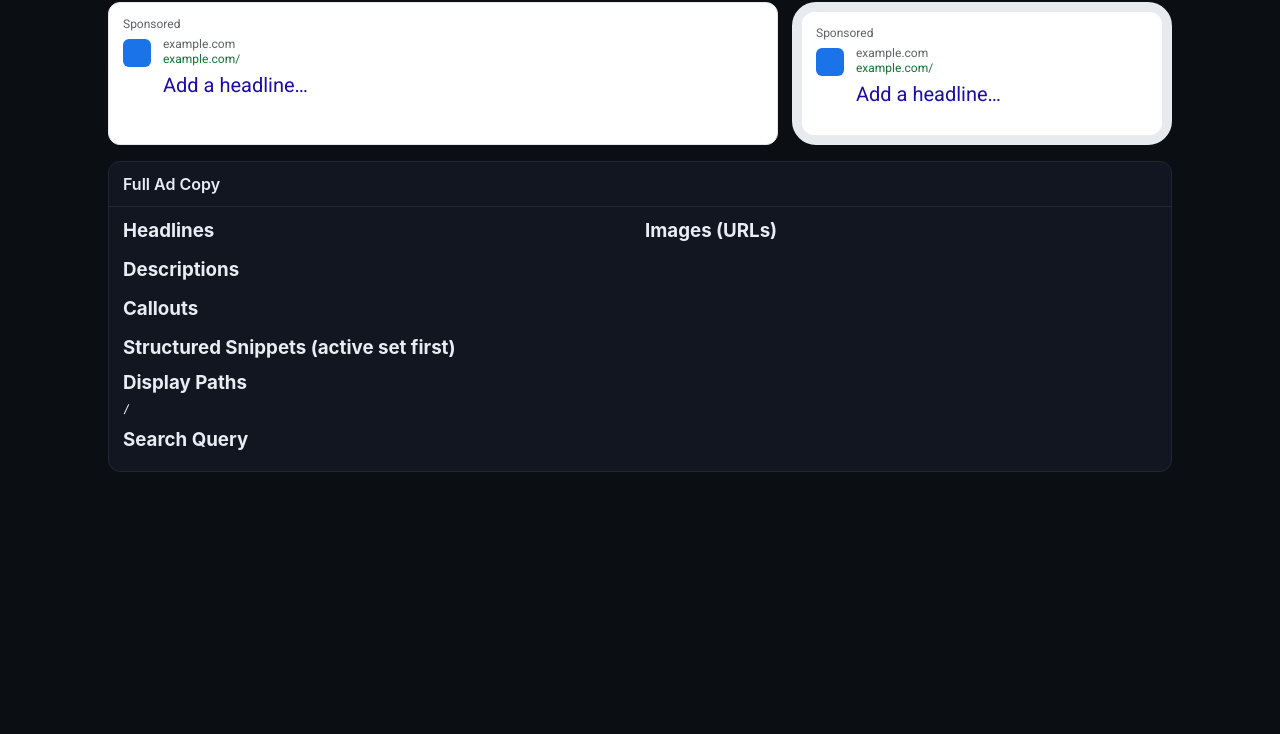
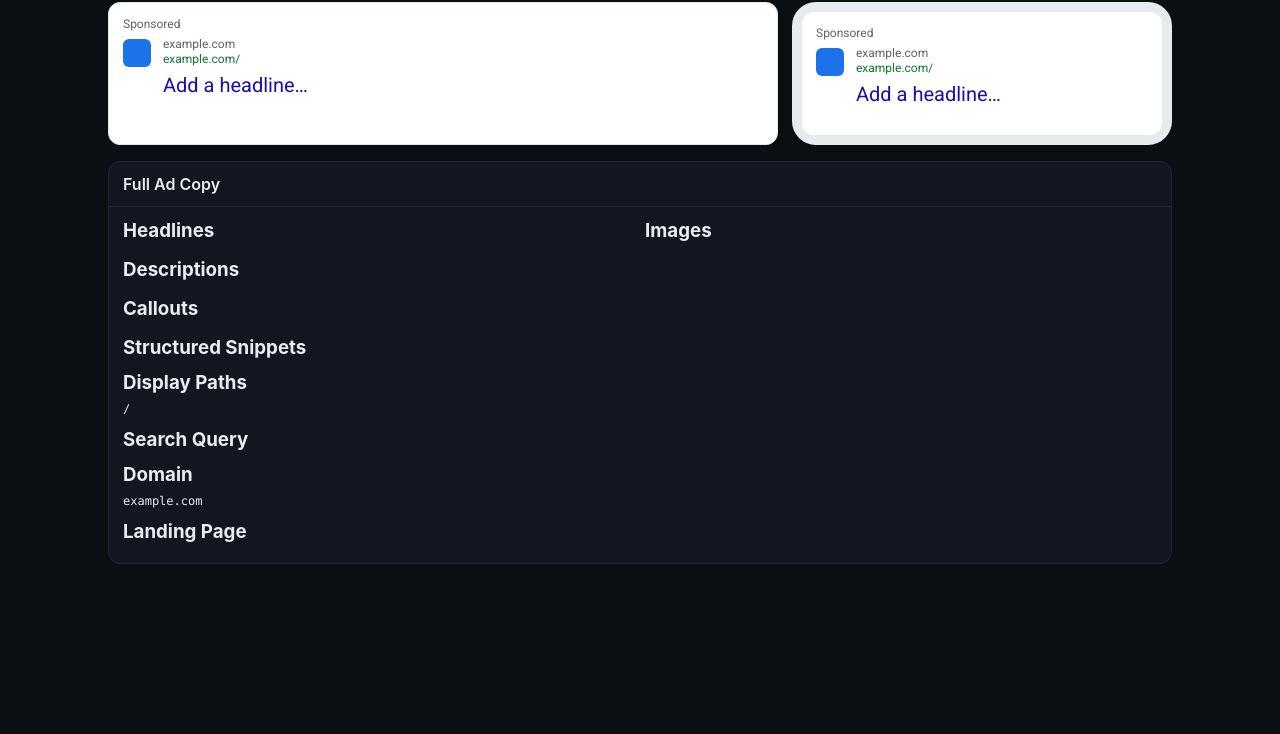
Before and after one commit to the-herald/sample-tool, a plain HTML site: page preview.html in a window 1280 px wide. Shown: the part 66-800 px from the top of the page. Drawn offline with Linux system fonts and the light colour scheme.

Commit message:
Update preview.html

```diff
--- a/preview.html
+++ b/preview.html
@@ -9,10 +9,7 @@
 <link rel="preconnect" href="https://fonts.gstatic.com" crossorigin>
 <link href="https://fonts.googleapis.com/css2?family=Roboto:wght@400;500;700&display=swap" rel="stylesheet">
 <style>
-  :root{
-    --bg:#0b0e13; --panel:#121621; --line:#202635;
-    --text:#e8ecf3; --muted:#9aa3b7; --brand:#6DBE45;
-  }
+  :root{ --bg:#0b0e13; --panel:#121621; --line:#202635; --text:#e8ecf3; --muted:#9aa3b7; --brand:#6DBE45; }
   [data-theme="light"]{ --bg:#f6f7fb; --panel:#ffffff; --line:#e7e9f2; --text:#0f1422; --muted:#56607a; --brand:#2f8d19; }
   [data-theme="cyberpunk"]{ --bg:#0a0c12; --panel:#0e1220; --line:#23283b; --text:#e6f7ff; --muted:#7bd4ff; --brand:#ff2bd6; }
 
@@ -30,8 +27,9 @@
   .adpicker{display:flex;gap:8px;flex-wrap:wrap}
   .chipBtn{border:1px solid var(--line);background:var(--panel);color:var(--text);padding:6px 10px;border-radius:10px;cursor:pointer}
   .chipBtn.active{outline:2px solid var(--brand)}
+  .input{border:1px solid var(--line);background:var(--panel);color:var(--text);padding:8px 10px;border-radius:10px}
 
-  /* ===== True Google SERP look ===== */
+  /* SERP */
   .grid {display:grid;grid-template-columns:1fr 380px;gap:14px}
   @media (max-width: 900px){ .grid{grid-template-columns:1fr} }
 
@@ -42,28 +40,25 @@
   }
   .serp .sponsored{font-size:12px;color:#5f6368;margin-bottom:6px}
   .serp .result{position:relative;padding-left:40px}
-  .serp .favicon{
-    position:absolute; left:0; top:2px;
-    width:28px; height:28px; border-radius:6px; background:#1a73e8;
-  }
+  .serp .favicon{position:absolute; left:0; top:2px; width:28px; height:28px; border-radius:6px; background:#1a73e8}
   .serp .site{font-size:12px;color:#5f6368;line-height:1.2}
   .serp .path{font-size:12px;color:#137333;margin-top:1px}
-  .serp .title{
-    display:inline-block; color:#1a0dab;
-    font-size:20px; line-height:1.3; margin:6px 0 4px; text-decoration:none;
-  }
+  .serp .title{display:inline-block;color:#1a0dab;font-size:20px;line-height:1.3;margin:6px 0 4px;text-decoration:none}
   .serp .title:hover{text-decoration:underline}
-  .serp .desc{font-size:14px;color:#4d5156;line-height:1.45}
-  .serp .meta{font-size:12px;color:#5f6368;margin-top:6px}
-  .serp .snippet{margin-top:6px;font-size:12px;color:#4d5156}
+  .serp .desc{font-size:14px;color:#4d5156;line-height:1.5}
   .serp .sl{display:grid;grid-template-columns:1fr 1fr;gap:8px 24px;margin-top:10px}
   .serp .sl a{color:#1a0dab;font-size:13px;text-decoration:none}
   .serp .sl a:hover{text-decoration:underline}
 
-  /* Mobile frame (subtle, no orange bits) */
-  .frame{
-    background:#fff; border:10px solid #e7eaef; border-radius:24px;
-  }
+  /* Mobile frame (no orange) */
+  .frame{background:#fff;border:10px solid #e7eaef;border-radius:24px}
+  /* Details block */
+  .drawer{background:var(--panel);border:1px solid var(--line);border-radius:12px;margin-top:16px;overflow:hidden}
+  .drawer summary{cursor:pointer;list-style:none;padding:12px 14px;font-weight:600;border-bottom:1px solid var(--line)}
+  .drawer summary::-webkit-details-marker{display:none}
+  .drawer .inner{padding:12px 14px}
+  .grid2{display:grid;grid-template-columns:1fr 1fr;gap:10px}
+  .mono{font-family:ui-monospace,SFMono-Regular,Consolas,Menlo,monospace;font-size:12px}
 </style>
 </head>
 <body>
@@ -76,25 +71,24 @@
     </div>
     <div class="topbar">
       <div id="adPicker" class="adpicker"></div>
+      <input id="domainInput" class="input" placeholder="Domain override (e.g., hammockisland.com)" />
       <button id="cycleSnipBtn" class="btn" style="display:none">Cycle Snippet Set</button>
       <button id="switchImgBtn" class="btn" style="display:none">Switch Image</button>
       <a id="backLink" class="a btn" href="#">Open in Builder</a>
     </div>
   </header>
 
-  <section class="serp-wrap">
+  <section>
     <div class="grid">
       <!-- Desktop SERP -->
       <article class="serp" aria-label="Desktop Ad">
         <div class="sponsored">Sponsored</div>
         <div class="result">
           <div class="favicon" aria-hidden="true"></div>
-          <div class="site">example.com</div>
-          <div class="path">example.com/<span id="pPath1"></span><span id="pSlash1"></span><span id="pPath2"></span></div>
+          <div class="site" id="siteDesk">example.com</div>
+          <div class="path"> <span id="domainDesk">example.com</span>/<span id="pPath1"></span><span id="pSlash1"></span><span id="pPath2"></span></div>
           <a href="javascript:void(0)" class="title" id="pTitle">Your Business - example.com</a>
-          <div class="desc" id="pDescsDesk"></div>
-          <div class="meta" id="pCalloutsDesk"></div>
-          <div class="snippet" id="pSnippetDesk"></div>
+          <div class="desc" id="descDesk"></div>
           <div class="sl" id="pSLDesk"></div>
         </div>
       </article>
@@ -105,12 +99,10 @@
           <div class="sponsored">Sponsored</div>
           <div class="result">
             <div class="favicon" aria-hidden="true"></div>
-            <div class="site">example.com</div>
-            <div class="path">example.com/<span id="pPath1M"></span><span id="pSlash1M"></span><span id="pPath2M"></span></div>
+            <div class="site" id="siteMob">example.com</div>
+            <div class="path"> <span id="domainMob">example.com</span>/<span id="pPath1M"></span><span id="pSlash1M"></span><span id="pPath2M"></span></div>
             <a href="javascript:void(0)" class="title" id="pTitleM">Your Business - example.com</a>
-            <div class="desc" id="pDescsMob"></div>
-            <div class="meta" id="pCalloutsMob"></div>
-            <div class="snippet" id="pSnippetMob"></div>
+            <div class="desc" id="descMob"></div>
             <div class="sl" id="pSLMob"></div>
           </div>
         </article>
@@ -118,9 +110,9 @@
     </div>
   </section>
 
-  <details class="drawer" open style="background:var(--panel);border:1px solid var(--line);border-radius:12px;margin-top:16px;overflow:hidden">
-    <summary style="cursor:pointer;list-style:none;padding:12px 14px;font-weight:600;border-bottom:1px solid var(--line)">Full Ad Copy</summary>
-    <div class="inner" style="padding:12px 14px;display:grid;grid-template-columns:1fr 1fr;gap:10px">
+  <details class="drawer" open>
+    <summary>Full Ad Copy</summary>
+    <div class="inner grid2">
       <div>
         <h3 style="margin:0 0 8px">Headlines</h3>
         <ul id="dHeads"></ul>
@@ -128,15 +120,19 @@
         <ul id="dDescs"></ul>
         <h3 style="margin:12px 0 8px">Callouts</h3>
         <ul id="dCalls"></ul>
-        <h3 style="margin:12px 0 8px">Structured Snippets (active set first)</h3>
+        <h3 style="margin:12px 0 8px">Structured Snippets</h3>
         <div id="dSnips"></div>
         <h3 style="margin:12px 0 8px">Display Paths</h3>
-        <div class="mono" style="font-family:ui-monospace,SFMono-Regular,Consolas,Menlo,monospace;font-size:12px">/<span id="dPath1"></span><span id="dSlash1"></span><span id="dPath2"></span></div>
+        <div class="mono">/<span id="dPath1"></span><span id="dSlash1"></span><span id="dPath2"></span></div>
         <h3 style="margin:12px 0 8px">Search Query</h3>
-        <div class="mono" id="dQ" style="font-family:ui-monospace,SFMono-Regular,Consolas,Menlo,monospace;font-size:12px"></div>
+        <div class="mono" id="dQ"></div>
+        <h3 style="margin:12px 0 8px">Domain</h3>
+        <div class="mono" id="dDomain"></div>
+        <h3 style="margin:12px 0 8px">Landing Page</h3>
+        <div class="mono" id="dURL"></div>
       </div>
       <div>
-        <h3 style="margin:0 0 8px">Images (URLs)</h3>
+        <h3 style="margin:0 0 8px">Images</h3>
         <ul id="dImgs"></ul>
       </div>
     </div>
@@ -145,13 +141,24 @@
 
 <script>
 /* ===== helpers & payload ===== */
-const $ = id => document.getElementById(id);
-const dec = s => JSON.parse(decodeURIComponent(escape(atob(s))));
-const esc = t => (t||'').replace(/[&<>"]/g, m=>({"&":"&amp;","<":"&lt;","&gt;":"&gt;",'"':"&quot;"}[m]));
+const $  = id => document.getElementById(id);
+const dec= s => JSON.parse(decodeURIComponent(escape(atob(s))));
+const esc= t => (t||'').replace(/[&<>"]/g, m=>({"&":"&amp;","<":"&lt;",">":"&gt;",'"':"&quot;"}[m]));
+
 let P=null, isMulti=false, idx=0, snipIdx=0, imgIdx=0;
+let overrideDomain='';
 
 function pickBuilderUrl(){ return isMulti ? './multi.html' : './index.html'; }
 function topHeads(ad){ return (ad.h||[]).slice(0,3).map(x=>x.t||x); }
+function getDomainFromURL(u){
+  try{ const h=new URL(u).hostname; return h.replace(/^www\./,''); }catch(e){ return ''; }
+}
+function resolveDomain(ad){
+  if(overrideDomain) return overrideDomain;
+  if(ad.domain) return ad.domain.replace(/^https?:\/\//,'').replace(/^www\./,'');
+  const d=getDomainFromURL(ad.u || '');
+  return d || 'example.com';
+}
 
 /* ===== UI for multi payloads ===== */
 function renderPicker(){
@@ -175,87 +182,89 @@ function render(){
   $('themePill').textContent = (P.theme||'dark');
   $('backLink').href = `${pickBuilderUrl()}${location.hash}`;
 
-  // choose the ad
+  // choose ad
   let ad = isMulti ? ((P.ads||[])[idx]||{}) :
             { q:P.q||'', p1:P.p1||'', p2:P.p2||'',
               h:(P.h||[]).map(x=>x.t||x), d:P.d||[], c:P.c||[],
-              sv:(P.sv||[]), sh:P.sh||'Services',
-              msv:(P.msv||[]), sl:P.sl||[], pr:P.pr||[],
-              promo:P.promo||'', phone:P.phone||'', loc:P.loc||'',
-              imgs:P.imgs||[] };
+              msv:P.msv||[], sv:P.sv||[], sh:P.sh||'Services',
+              sl:P.sl||[], u:P.u||'', domain:P.domain||'', imgs:P.imgs||[] };
 
-  // paths
+  const domain = resolveDomain(ad);
+
+  // paths + site lines
+  $('siteDesk').textContent = domain;
+  $('siteMob').textContent  = domain;
+  $('domainDesk').textContent = domain;
+  $('domainMob').textContent  = domain;
+
   $('pPath1').textContent = ad.p1||''; $('pPath2').textContent = ad.p2||'';
   $('pSlash1').textContent = (ad.p1 && ad.p2)?'/':'';
   $('pPath1M').textContent = ad.p1||''; $('pPath2M').textContent = ad.p2||'';
   $('pSlash1M').textContent = (ad.p1 && ad.p2)?'/':'';
 
-  // title = the 3 heads joined like Google/Karooya
+  // title from first 3 heads (Google/Karooya style)
   const H = topHeads(ad);
   const title = H.length ? H.join(' | ') : 'Add a headline…';
   $('pTitle').textContent = title;
   $('pTitleM').textContent = title;
 
-  // descriptions
+  // ----- SINGLE PARAGRAPH: Descriptions + Callouts + Snippet -----
   const D1=(ad.d||[])[0]||'', D2=(ad.d||[])[1]||'';
-  const desc = D2 ? `${D1}  ${D2}` : D1;
-  $('pDescsDesk').textContent = desc;
-  $('pDescsMob').textContent  = desc;
+  const descTxt = D2 ? `${D1} ${D2}` : D1;
 
-  // callouts muted dot-separated (max 4 at a time if long)
-  const groupSize=4;
-  const totalGroups=Math.max(1, Math.ceil((ad.c||[]).length/groupSize));
-  const g=Math.min(snipIdx % totalGroups, totalGroups-1);
-  const callsSlice=(ad.c||[]).slice(g*groupSize, g*groupSize+groupSize);
-  const callsTxt=callsSlice.join(' · ');
-  $('pCalloutsDesk').textContent=callsTxt;
-  $('pCalloutsMob').textContent=callsTxt;
+  // callouts (max 4)
+  const calls = (ad.c||[]).slice(0,4);
+  const callsTxt = calls.length ? ` ${calls.join(' · ')}` : '';
 
-  // structured snippet (either legacy sv/sh or first item of msv)
-  let snipText='';
+  // structured snippet: prefer msv[0], else sv with header; max 4 values
+  let snHead='', snVals=[];
   if (Array.isArray(ad.msv) && ad.msv.length){
-    const set = ad.msv[snipIdx % ad.msv.length];
-    if ((set.values||[]).length) snipText = `${set.header||'Services'}: ${(set.values||[]).join(' • ')}`;
+    snHead = ad.msv[0]?.header || 'Services';
+    snVals = (ad.msv[0]?.values || []).slice(0,4);
   } else if ((ad.sv||[]).length){
-    snipText = `${ad.sh||'Services'}: ${(ad.sv||[]).join(' • ')}`;
+    snHead = ad.sh || 'Services';
+    snVals = (ad.sv||[]).slice(0,4);
   }
-  $('pSnippetDesk').textContent = snipText;
-  $('pSnippetMob').textContent  = snipText;
+  const snipTxt = snVals.length ? ` — ${snHead}: ${snVals.join(' • ')}` : '';
 
-  // sitelinks (if any) — show titles only like SERP block links
+  const fullPara = `${descTxt}${callsTxt}${snipTxt}`;
+
+  $('descDesk').textContent = fullPara;
+  $('descMob').textContent  = fullPara;
+
+  // sitelinks (if any)
   function drawSL(el){
     el.innerHTML='';
     (ad.sl||[]).slice(0,4).forEach(sl=>{
-      const a=document.createElement('a');
-      a.href='javascript:void(0)';
-      a.textContent=sl.t || '';
-      el.appendChild(a);
+      const a=document.createElement('a'); a.href='javascript:void(0)'; a.textContent=sl.t||''; el.appendChild(a);
     });
   }
   drawSL($('pSLDesk')); drawSL($('pSLMob'));
 
-  /* ---- Full details panel ---- */
+  /* ---- Full details panel: show EVERYTHING for the selected ad ---- */
   const UL=(id,arr,fmt=x=>esc(x))=>{ const el=$(id); el.innerHTML=''; (arr||[]).forEach(v=>{ const li=document.createElement('li'); li.innerHTML=fmt(v); el.appendChild(li); }); };
-  UL('dHeads', H, h=>`<span class="mono" style="font-family:ui-monospace,SFMono-Regular,Consolas,Menlo,monospace;font-size:12px">${esc(h)}</span>`);
-  UL('dDescs', ad.d||[], d=>`<span class="mono" style="font-family:ui-monospace,SFMono-Regular,Consolas,Menlo,monospace;font-size:12px">${esc(d)}</span>`);
-  UL('dCalls', ad.c||[], c=>`<span class="mono" style="font-family:ui-monospace,SFMono-Regular,Consolas,Menlo,monospace;font-size:12px">${esc(c)}</span>`);
+  UL('dHeads', ad.h||H, h=>`<span class="mono">${esc(h)}</span>`);
+  UL('dDescs', ad.d||[], d=>`<span class="mono">${esc(d)}</span>`);
+  UL('dCalls', ad.c||[], c=>`<span class="mono">${esc(c)}</span>`);
 
   const dSnips=$('dSnips'); dSnips.innerHTML='';
   if (Array.isArray(ad.msv) && ad.msv.length){
-    ad.msv.forEach((s,i)=>{
+    ad.msv.forEach(s=>{
       const div=document.createElement('div');
-      div.innerHTML = `<b>${esc(s.header||'Services')}:</b> <span class="mono" style="font-family:ui-monospace,SFMono-Regular,Consolas,Menlo,monospace;font-size:12px">${esc((s.values||[]).join(' • '))}</span>`;
+      div.innerHTML = `<b>${esc(s.header||'Services')}:</b> <span class="mono">${esc((s.values||[]).join(' • '))}</span>`;
       dSnips.appendChild(div);
     });
   } else if ((ad.sv||[]).length){
     const div=document.createElement('div');
-    div.innerHTML = `<b>${esc(ad.sh||'Services')}:</b> <span class="mono" style="font-family:ui-monospace,SFMono-Regular,Consolas,Menlo,monospace;font-size:12px">${esc((ad.sv||[]).join(' • '))}</span>`;
+    div.innerHTML = `<b>${esc(ad.sh||'Services')}:</b> <span class="mono">${esc((ad.sv||[]).join(' • '))}</span>`;
     dSnips.appendChild(div);
   }
 
-  $('dPath1').textContent = ad.p1||''; $('dPath2').textContent = ad.p2||''; $('dSlash1').textContent=(ad.p1&&ad.p2)?'/':'';
+  $('dPath1').textContent = ad.p1||''; $('dPath2').textContent= ad.p2||''; $('dSlash1').textContent=(ad.p1&&ad.p2)?'/':'';
   $('dQ').textContent = ad.q || '';
-  UL('dImgs', ad.imgs||[], u=>`<span class="mono" style="font-family:ui-monospace,SFMono-Regular,Consolas,Menlo,monospace;font-size:12px">${esc(u)}</span>`);
+  $('dDomain').textContent = domain;
+  $('dURL').textContent = ad.u || '';
+  UL('dImgs', ad.imgs||[], u=>`<span class="mono">${esc(u)}</span>`);
 }
 
 /* ===== init & controls ===== */
@@ -271,6 +280,7 @@ function render(){
 
   $('cycleSnipBtn').onclick = ()=>{ snipIdx=(snipIdx+1)%4; render(); };
   $('switchImgBtn').onclick = ()=>{ imgIdx+=1; render(); };
+  $('domainInput').addEventListener('input', e => { overrideDomain = (e.target.value||'').trim().replace(/^https?:\/\//,'').replace(/^www\./,''); render(); });
 })();
 </script>
 </body>
```
